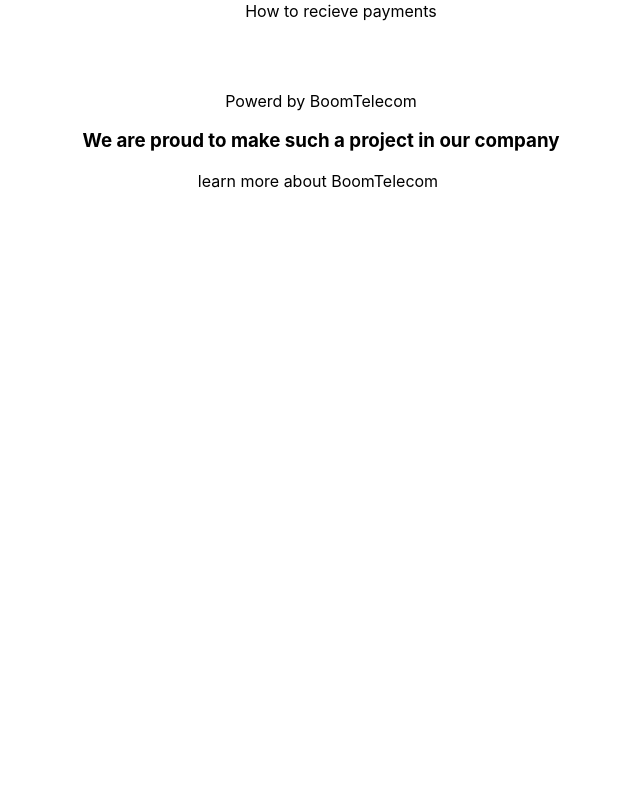
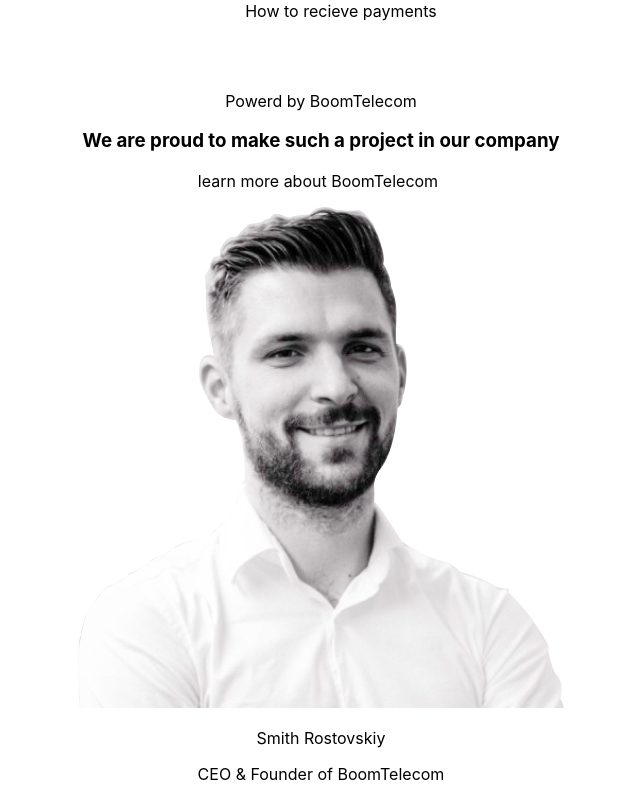
Before and after one commit to nklazuta/test-project, a React (Create React App) app: page / in a window 1280 px wide. Shown: the part 944-1744 px from the top of the page, without its empty margins (319-959 px from the left). Before the commit the page ends 1151 px from the top, so only its background shows below. Built offline with nearby package versions, Linux system fonts and the light colour scheme.

Commit message:
feat: добавить разметку компоненту Promo

```diff
--- a/src/components/Promo/Promo.js
+++ b/src/components/Promo/Promo.js
@@ -1,6 +1,7 @@
 import React from "react";
 import logo from "../../images/boom-telecom-icon.svg";
 import arrow from "../../images/arrow-icon.svg";
+import photo from "../../images/beniamin-photo.jpg";
 import "./Promo.css";
 
 function Promo() {
@@ -19,6 +20,14 @@ function Promo() {
           <img className="promo__arrow" src={arrow} alt="Arrow icon" />
         </p>
       </div>
+
+      <div className="promo__photo-block">
+        <img className="promo__photo" src={photo} alt="CEO of BoomTelecom" />
+        <div className="promo__ceo-block">
+          <p className="promo__name">Smith Rostovskiy</p>
+          <p className="promo__career">CEO & Founder of BoomTelecom</p>
+        </div>
+      </div>
     </section>
   );
 }
```
